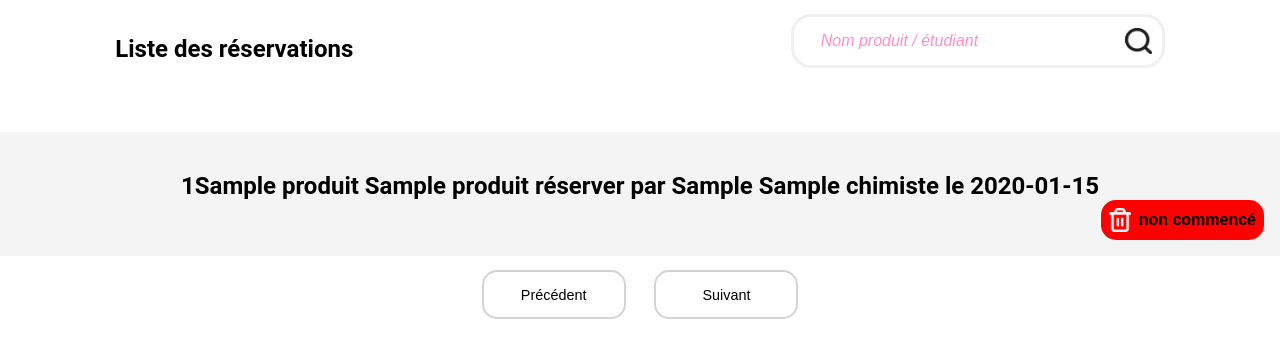
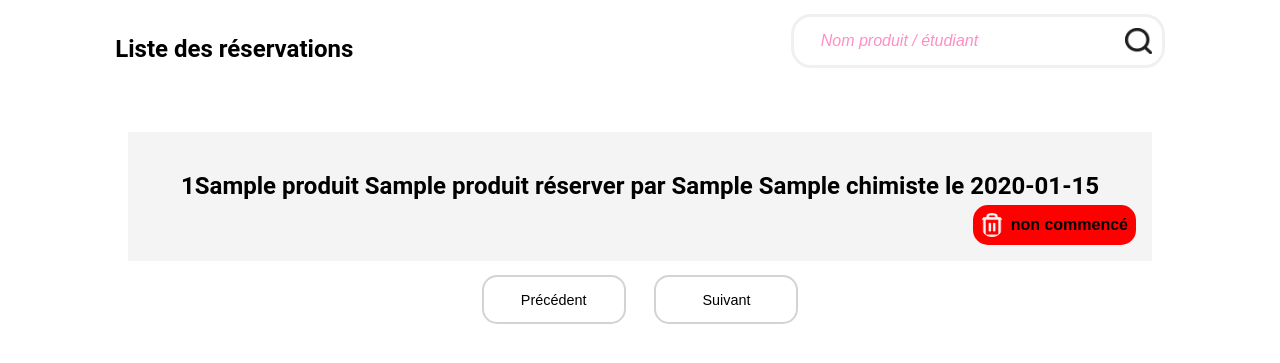
Before and after one commit to Lucasdeversdore/SAE_3.05, a Flask app: page /preparation/reservations in a window 1280 px wide. Shown: the part 178-541 px from the top of the page. Run offline with Flask 3, Linux system fonts and the light colour scheme; a user stored in the database is signed in; tables that the repository leaves empty hold one stand-in row (values such as "Sample post"); lists and menus that the app fills with data are empty; some libraries are stand-ins or nearby versions.

Commit message:
bouton supprimer reservations adapté à la taille de la fenêtre

```diff
--- a/app/static/position.css
+++ b/app/static/position.css
@@ -217,11 +217,9 @@ header button{
 table{
     justify-content: center;
     display: flex;
+    width: 100%;
 }
 
-tr{
-    width: 80em;
-}
 
 th{
     padding: 1em;
@@ -230,7 +228,7 @@ th{
 }
 
 th p{
-    margin-bottom: 0px;
+    margin-bottom: 5px;
 }
 
 th form{
@@ -255,6 +253,7 @@ th div button{
     margin: 0px;
     padding: 0px;
     width: fit-content;
+    overflow-x: auto;
 }
 .delete_reservation{
     margin-right: 0.5em;
@@ -269,6 +268,7 @@ tbody{
     min-width:fit-content;
     display: flex;
     flex-direction: column;
+    width: 100%;
 }
 
 #popup-overlay-modif,
```
